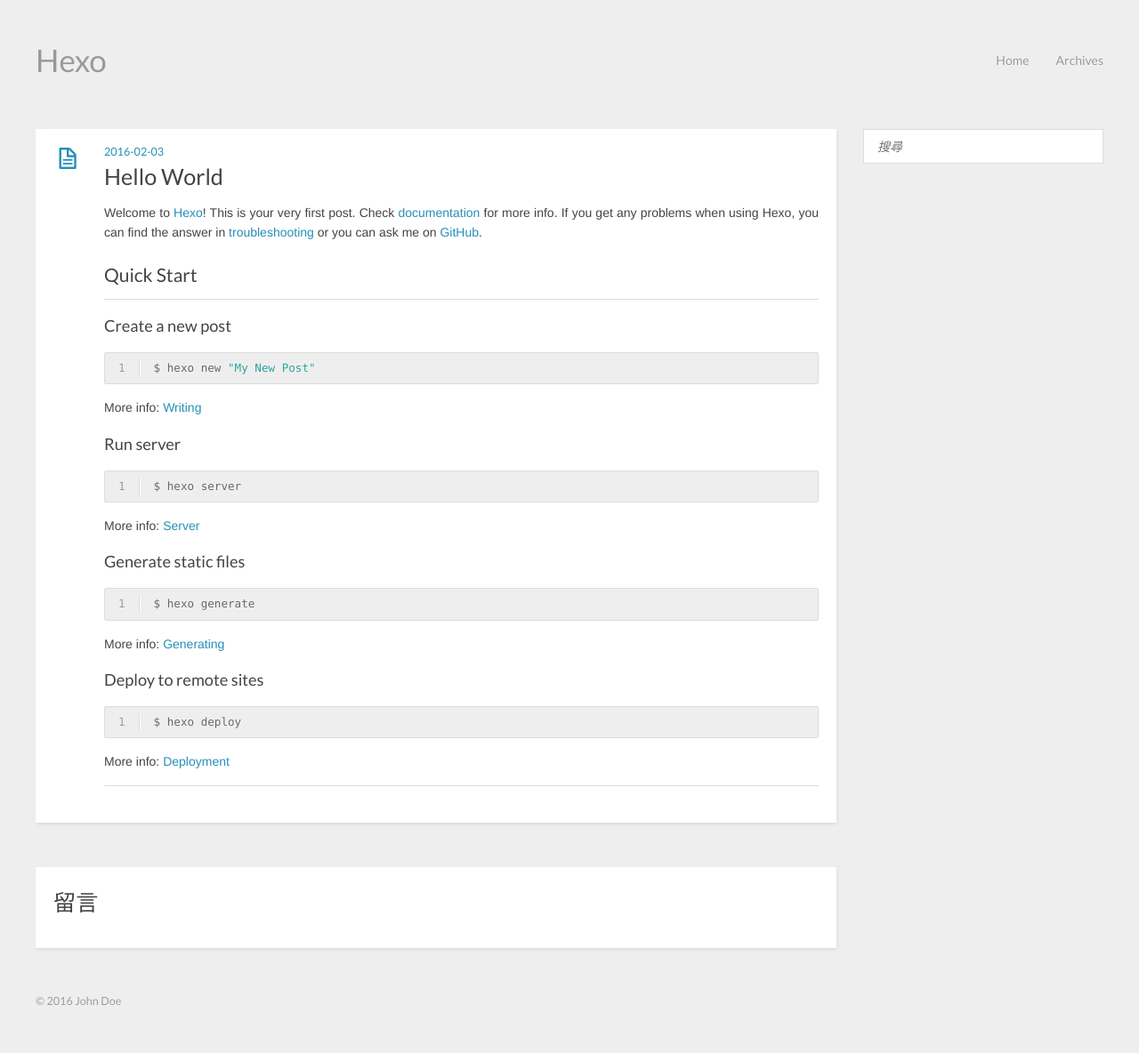
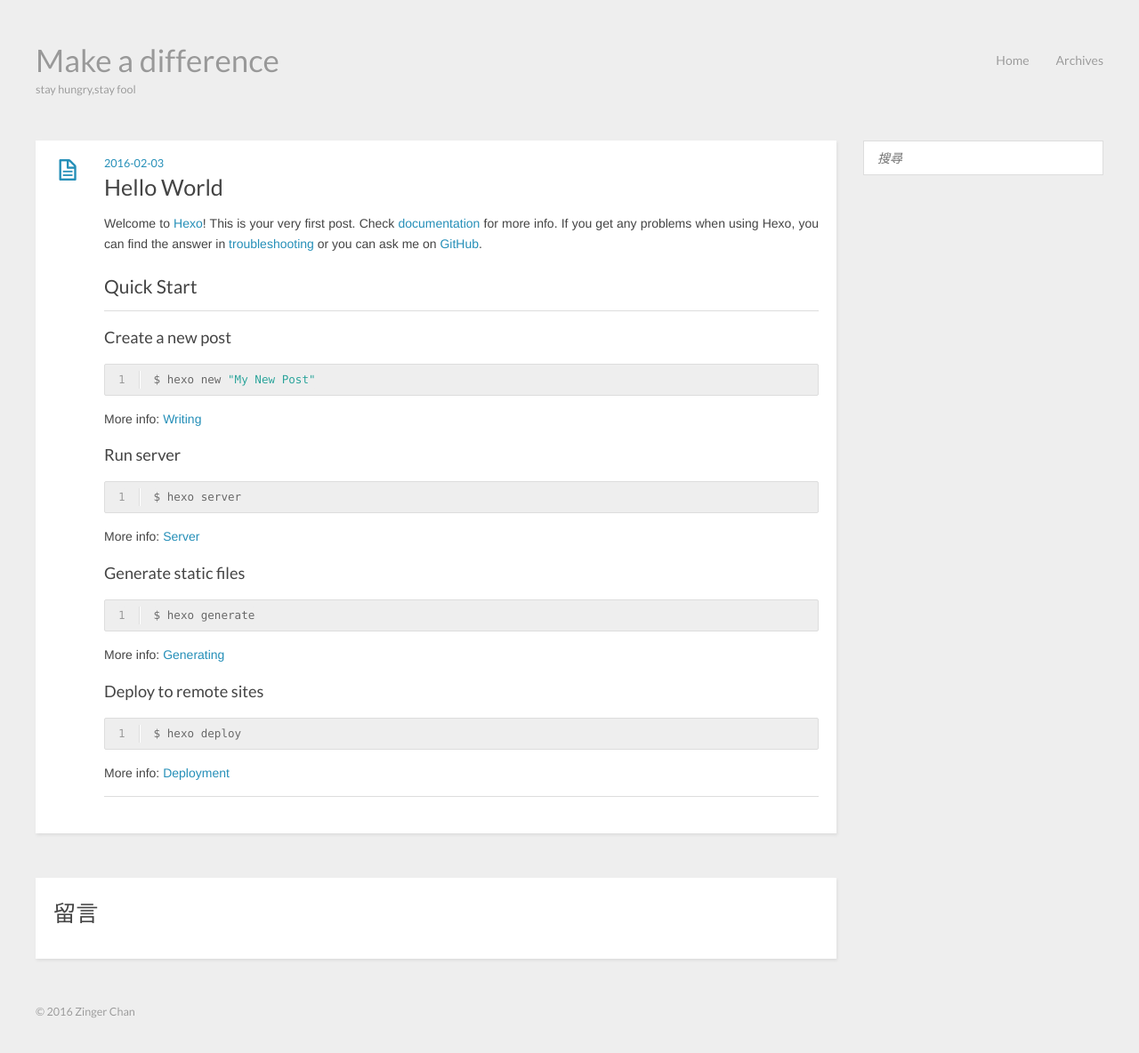
Before and after one commit to zingerger/zingerger.github.io, a plain HTML site: page 2016/02/03/hello-world/index.html in a window 1280 px wide. Shown: the whole page at 89% size. Drawn offline with nearby package versions, Linux system fonts and the light colour scheme.

Commit message:
Site updated: 2016-02-04 10:22:59

```diff
--- a/2016/02/03/hello-world/index.html
+++ b/2016/02/03/hello-world/index.html
@@ -3,23 +3,23 @@
 <head>
   <meta charset="utf-8">
 
-  <title>Hello World | Hexo</title>
-  <meta name="author" content="John Doe">
+  <title>Hello World | Make a difference</title>
+  <meta name="author" content="Zinger Chan">
 
-  <meta name="description" content="Welcome to Hexo! This is your very first post. Check documentation for more info. If you get any problems when using Hexo, you can find the answer in ">
+  <meta name="description" content="ѧϰ�ܽ� ˼������ ֪ʶ����">
 
 
   <meta name="viewport" content="width=device-width, initial-scale=1, maximum-scale=1">
 
   <meta property="og:title" content="Hello World"/>
-  <meta property="og:site_name" content="Hexo"/>
+  <meta property="og:site_name" content="Make a difference"/>
 
 
     <meta property="og:image" content="undefined"/>
 
 
   <link href="/favicon.png" rel="icon">
-  <link rel="alternate" href="/atom.xml" title="Hexo" type="application/atom+xml">
+  <link rel="alternate" href="/atom.xml" title="Make a difference" type="application/atom+xml">
   <link rel="stylesheet" href="/css/style.css" media="screen" type="text/css">
   <!--[if lt IE 9]><script src="//html5shiv.googlecode.com/svn/trunk/html5.js"></script><![endif]-->
 
@@ -29,8 +29,8 @@
 
 <body>
   <header id="header" class="inner"><div class="alignleft">
-  <h1><a href="/">Hexo</a></h1>
-  <h2><a href="/"></a></h2>
+  <h1><a href="/">Make a difference</a></h1>
+  <h2><a href="/">stay hungry,stay fool</a></h2>
 </div>
 <nav id="main-nav" class="alignright">
   <ul>
@@ -139,7 +139,7 @@
   </div>
   <footer id="footer" class="inner"><div class="alignleft">
 
-  &copy; 2016 John Doe
+  &copy; 2016 Zinger Chan
 
 </div>
 <div class="clearfix"></div></footer>
```
Also changed, not shown: 2016/02/03/Fuck-you/index.html (+9 -7 lines), 2016/02/03/My-New-Post-1/index.html (+9 -7 lines), 2016/02/03/My-New-Post/index.html (+9 -7 lines), 2016/02/04/靖哥哥的第一个网页/index.html (+9 -7 lines), archives/2016/02/index.html (+9 -7 lines), archives/2016/index.html (+9 -7 lines), archives/index.html (+9 -7 lines), index.html (+9 -7 lines).
